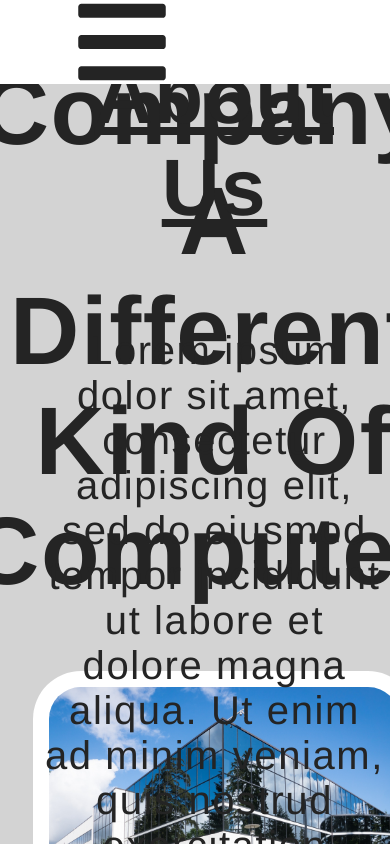
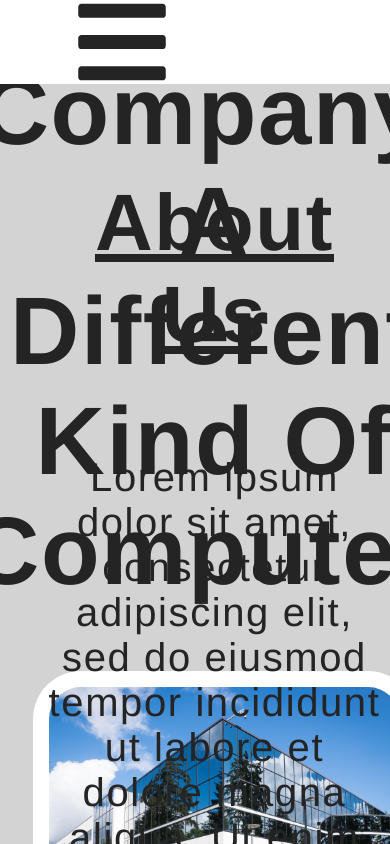
Before and after one commit to ramvilsil/business-webpage, a React (Create React App) app: page / in a window 390 px wide. Shown: the top 844 px of the page. Built offline with nearby package versions, Linux system fonts and the light colour scheme.

Commit message:
updated about (#2)

```diff
--- a/src/components/About.css
+++ b/src/components/About.css
@@ -21,6 +21,7 @@
 
   .about-text h1 {
     text-decoration: underline;
+
   }
 
   .about img {
@@ -49,6 +50,8 @@
     .about-text {
       font-size: 2.5rem;
       width: 90%;
+      margin-top: 30vh;
+
     }
     .about img {
       padding: 1rem;
--- a/src/components/Contact.css
+++ b/src/components/Contact.css
@@ -3,6 +3,7 @@
 
   .contact-section {
     display: flex;
+
     justify-content: center;
     align-items: center;
     height: 100vh;
--- a/src/components/ContactForm.css
+++ b/src/components/ContactForm.css
@@ -1,4 +1,5 @@
 .contact-form {
+
     background-color: white;
     width: 40vw;
     height: 60vh;
@@ -11,6 +12,7 @@
 }
 
 .contact-form form {
+
     flex-direction: column;
     display: flex;
     background-color: black;
```
